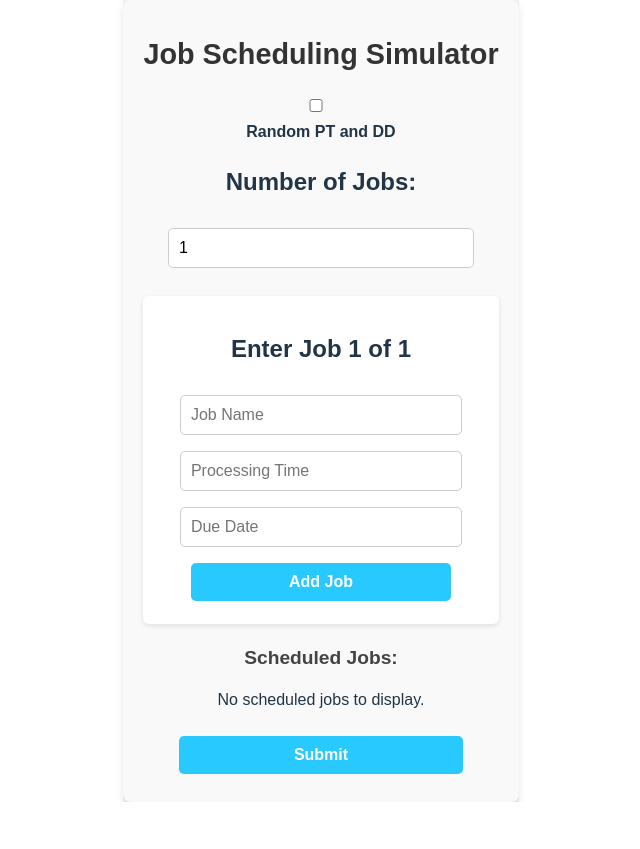
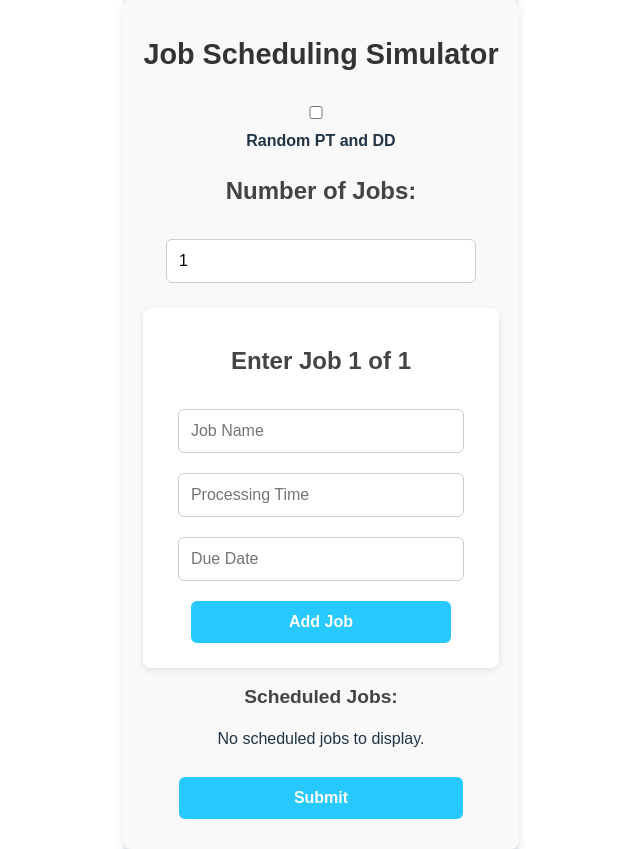
Before and after one commit to Vedansh7-7/Job-Scheduler, a React (Vite) app in the folder Frontend/PIE/: page / in a window 1280 px wide. Shown: the whole page, without its empty margins (319-959 px from the left). Before the commit the page ends 802 px from the top, so only its background shows below. Built offline with nearby package versions, Linux system fonts and the light colour scheme.

Commit message:
Bug fixies

```diff
--- a/Frontend/PIE/src/App.css
+++ b/Frontend/PIE/src/App.css
@@ -20,13 +20,20 @@ body, html {
 }
 
 h3 , h5{
-  color: #333;
+  font-size: 1em;
+  color: #555;
+  margin-bottom: 8px;
 }
+
+h2, h3, h4, h5 {
+  color: #444;
+}
+
 
 h1 {
   color: #333;
   font-size: 1.8em;
-  margin-bottom: 20px;
+  margin-bottom: 25px;
   font-weight: bold;
 }
 
@@ -41,21 +48,29 @@ form {
   box-shadow: 0 2px 5px rgba(0, 0, 0, 0.1);
 }
 
+form, .option-section, .random, .ddrandom, .ptrandom {
+  margin: 15px 0;
+  padding: 15px;
+  background-color: #ffffff;
+  border-radius: 8px;
+  box-shadow: 0 2px 6px rgba(0, 0, 0, 0.1);
+}
+
 input, select, button {
   width: 80%;
   max-width: 300px;
-  margin: 8px 0;
-  padding: 10px;
+  margin: 10px 0;
+  padding: 12px;
   font-size: 1em;
   border: 1px solid #ccc;
-  border-radius: 5px;
-  transition: all 0.2s ease;
+  border-radius: 6px;
+  transition: border-color 0.2s ease, box-shadow 0.2s ease;
 }
 
 input:focus, select:focus, button:focus {
   outline: none;
   border-color: #27c9ff;
-  box-shadow: 0 0 4px #27c9ff;
+  box-shadow: 0 0 6px #27c9ff;
 }
 
 button {
@@ -64,11 +79,12 @@ button {
   border: none;
   font-weight: bold;
   cursor: pointer;
-  transition: background-color 0.3s ease;
+  transition: background-color 0.3s ease, transform 0.2s ease;
 }
 
 button:hover {
   background-color: #1ea1d4;
+  transform: translateY(-2px);
 }
 
 h3 {
```
